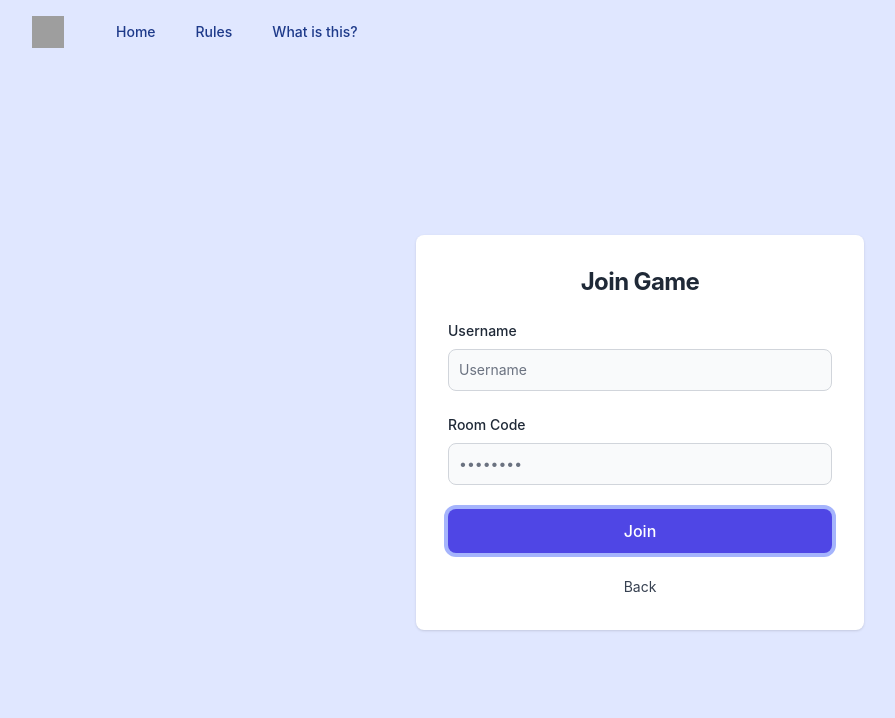
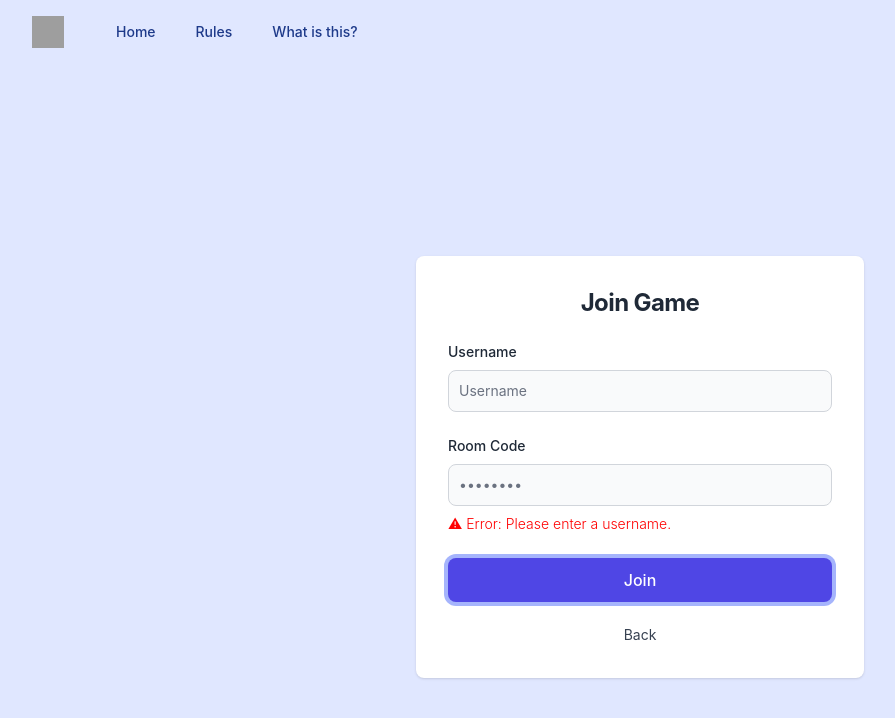
Before and after one commit to dx1730/trade-or-tighten, a React (Create React App) app in the folder client/: page /join in a window 1280 px wide. Both pictures are taken after a click on the button "Join". Shown: the top 718 px of the page, without its empty margins (0-895 px from the left). Built offline with nearby package versions, Linux system fonts and the light colour scheme; no server answers; grey boxes are pictures that could not be loaded.

Commit message:
finish join page ui and functionality

```diff
--- a/client/src/App.js
+++ b/client/src/App.js
@@ -14,14 +14,7 @@ import Create from "./components/Create";
 import Join from "./components/Join";
 import WhatIsThis from "./components/WhatIsThis";
 
-import io from "socket.io-client";
-import { useState } from "react";
-
-const socket = io("http://localhost:8000");
-
 function App() {
-  const [room, setRoom] = useState("");
-
   return (
     <div className="App">
       <Router>
@@ -32,7 +25,7 @@ function App() {
             <Route path="/" element={<Home/>}/>
             <Route path="/rules" element={<Rules/>} />
             <Route path="/whatisthis" element={<WhatIsThis/>} />
-            <Route path="/chat" element={<Chat socket={socket} room={room} />} />
+            <Route path="/chat" element={<Chat/>} />
             <Route path="/create" element={<Create/>} />
             <Route path="/join" element={<Join/>} />
             <Route path="/game" />
--- a/client/src/components/Chat.js
+++ b/client/src/components/Chat.js
@@ -1,15 +1,23 @@
 import React, { useEffect, useState } from 'react';
 
-function Chat({ socket, username, room }) {
+import { useLocation } from 'react-router-dom';
+
+function Chat() {
     const [currentMessage, setCurrentMessage] = useState("");
     const [messageList, setMessageList] = useState([]);
+
+    const location = useLocation();
+    console.log(location);
+
+    let username = location.state.username;
+    let room = location.state.room;
 
     const sendMessage = async () => {
         if (currentMessage !== "") {
             const date = new Date(Date.now());
             const messageData = {
                 room: room,
-                author: "You",
+                author: username,
                 message: currentMessage,
                 time: date.getHours() + ":" + (date.getMinutes()<10 ? '0' : '') + date.getMinutes()
             };
--- a/client/src/components/Home.js
+++ b/client/src/components/Home.js
@@ -5,7 +5,7 @@ export default class Home extends Component {
   render () {
     return (
       <div className="bg-indigo-100 h-full flex flex-col">
-        <main className="pt-16 mx-auto max-w-7xl px-4 sm:pt-32 text-center flex-initial md:pt-48">
+        <main className="pt-4 mx-auto max-w-7xl px-4 sm:pt-8 text-center flex-initial md:pt-16 xl:pt-48">
           <h1 className="text-5xl tracking-tight font-extrabold text-gray-900 sm:text-6xl md:text-7xl lg:text-8xl">
             <span className="block xl:inline">Trade or</span>{" "}
             <span className="block text-indigo-600 xl:inline">Tighten</span>
@@ -13,7 +13,7 @@ export default class Home extends Component {
           <p className="mt-3 max-w-md mx-auto text-base text-gray-500 sm:text-lg md:mt-5 md:text-xl md:max-w-3xl">
             Practice making markets against friends in real time.
           </p>
-          <div className="mt-8 sm:max-w-2xl sm:mx-auto sm:text-center sm:flex sm:flex-row">
+          <div className="mt-8 sm:max-w-2xl sm:mx-auto sm:text-center sm:flex sm:flex-row xl:mt-12">
             <div className="w-full m-auto sm:mr-3">
               <Link to="/create">
                 <button
@@ -43,7 +43,7 @@ export default class Home extends Component {
             Privacy Policy
           </p>
         </main>
-        <div className="grow h-2"/>
+        <div className="grow h-12"/>
         <p className="mb-6 w-full text-center text-sm text-gray-500">
           Made by <a className="underline hover:text-indigo-600" href="https://github.com/dx1730/trade-or-tighten" target="_blank" rel="noopener noreferrer">David Xue</a>
         </p>
--- a/client/src/components/Join.js
+++ b/client/src/components/Join.js
@@ -1,50 +1,89 @@
-import React, { Component } from 'react';
-import io from "socket.io-client";
+import React, { useState } from 'react';
+import { Link, useNavigate } from 'react-router-dom';
+import io from 'socket.io-client';
 
-const url = process.env.REACT_APP_BACKEND_URL || 'http://localhost:8000'
+// const url = process.env.REACT_APP_BACKEND_URL || 'http://localhost:8000'
 
-export default class Join extends Component {
-  constructor(props) {
-    super(props)
-
-    this.state = {
-      username: '',
-      room: '',
-      players: [],
-      socket: null
-    }
+function Error({ errorMessage }) {
+  return (
+    <div className="text-left text-sm mt-2 font-light text-red" disabled={true}>
+      &#9888; Error: {errorMessage}
+    </div>
+  )
 }
 
-  setName = (name) => {
-    this.setState({username : name});
+function Join() {
+  const [username, setUsername] = useState('');
+  const [room, setRoom] = useState('');
+  const [error, setError] = useState(false);
+  const [errorMessage, setErrorMessage] = useState("");
+
+  let navigate = useNavigate();
+
+  const attemptJoin = () => {
+    if (username === "") {
+      setError(true);
+      setErrorMessage("Please enter a username.");
+      return
     }
 
-  setRoom = (room) => {
-    this.setState({room: room});
+    if (room === "") {
+      setError(true);
+      setErrorMessage("Please enter a room code.");
+      return
     }
 
+    // const socket = io('http://localhost:8000');
+    // socket.emit("join", room)
+    navigate("/chat", {state: {room: room, username: username}});
+  }
 
-
-  render() {
   return (
-      <section class="bg-indigo-100 h-full">
-      <div class="flex flex-col items-center justify-center px-6 py-8 mx-auto h-full lg:py-0">
-        <div class="w-3/4 bg-white rounded-lg shadow dark:border md:mt-0 sm:max-w-md xl:p-0">
-          <div class="p-8 space-y-6 md:space-y-6">
-            <h1 class="text-2xl font-bold leading-tight tracking-tight text-gray-800">
+    <section className="bg-indigo-100 h-full">
+      <div className="pt-4 mx-auto max-w-7xl px-8 sm:pt-16 text-center flex-initial md:pt-16 xl:pt-48">
+        <div className="mx-auto w-3/4 bg-white rounded-lg shadow dark:border md:mt-0 sm:max-w-md xl:p-0">
+          <div className="p-8">
+            <h1 className="text-2xl font-bold leading-tight tracking-tight text-gray-800">
               Join Game
             </h1>
-            <div class="space-y-6" action="#">
+            <div className="mt-6 space-y-6">
               <div>
-                <label for="username" class="text-left block mb-2 text-sm font-medium text-gray-800">Username</label>
-                <input class="bg-gray-50 border border-gray-300 text-gray-800 text-sm rounded-lg focus:ring-indigo-600 focus:border-indigo-600 block w-full p-2.5" placeholder="Username" required=""/>
+                <label htmlFor="username" className="text-left block mb-2 text-sm font-medium text-gray-800">Username</label>
+                <input
+                  type="text"
+                  className="bg-gray-50 border border-gray-300 text-gray-800 text-sm rounded-lg focus:ring-indigo-600 focus:border-indigo-600 block w-full p-2.5"
+                  placeholder="Username"
+                  value={username}
+                  onChange={(event) => {setUsername(event.target.value)}}
+                  onKeyPress={(event) => {event.key === "Enter" && attemptJoin();}}
+                />
               </div>
               <div>
-                <label for="room-code" class="text-left block mb-2 text-sm font-medium text-gray-800">Room Code</label>
-                <input placeholder="••••••••" class="bg-gray-50 border border-gray-300 text-gray-800 text-sm rounded-lg focus:ring-indigo-600 focus:border-indigo-600 block w-full p-2.5" required=""/>
+                <label htmlFor="room" className="text-left block mb-2 text-sm font-medium text-gray-800">Room Code</label>
+                <input
+                  placeholder="••••••••"
+                  className="bg-gray-50 border border-gray-300 text-gray-800 text-sm rounded-lg focus:ring-indigo-600 focus:border-indigo-600 block w-full p-2.5"
+                  value={room}
+                  onChange={(event) => {setRoom(event.target.value)}}
+                  onKeyPress={(event) => {event.key === "Enter" && attemptJoin();}}
+                />
               </div>
-              <button class="w-full text-white bg-indigo-600 hover:bg-indigo-700 focus:ring-4 focus:outline-none focus:ring-indigo-300 font-medium rounded-lg px-5 py-2.5 text-center">Join</button>
-              <button class="text-gray-700 text-sm hover:underline hover:text-gray-800">Back</button>
+            </div>
+            { error ? <Error errorMessage={errorMessage}/> : null }
+            <button
+              className="w-full mt-6 text-white bg-indigo-600 hover:bg-indigo-700 focus:ring-4 focus-outline-none focus:ring-indigo-300 font-medium rounded-lg px-5 py-2.5 text-center"
+              onClick={attemptJoin}
+              >
+              Join
+            </button>
+            <div className="mt-5">
+              <Link to="/">
+                <button
+                  className="text-gray-700 text-sm hover:underline hover:text-gray-800"
+                  >
+                  Back
+                </button>
+              </Link>
             </div>
           </div>
         </div>
@@ -52,4 +91,5 @@ export default class Join extends Component {
     </section>
   );
 }
-}
+
+export default Join;
--- a/client/src/index.css
+++ b/client/src/index.css
@@ -16,3 +16,7 @@ code {
   font-family: source-code-pro, Menlo, Monaco, Consolas, 'Courier New',
     monospace;
 }
+
+.text-red {
+  color: red;
+}
```
Lines whose indentation alone changed are shown as unchanged.
